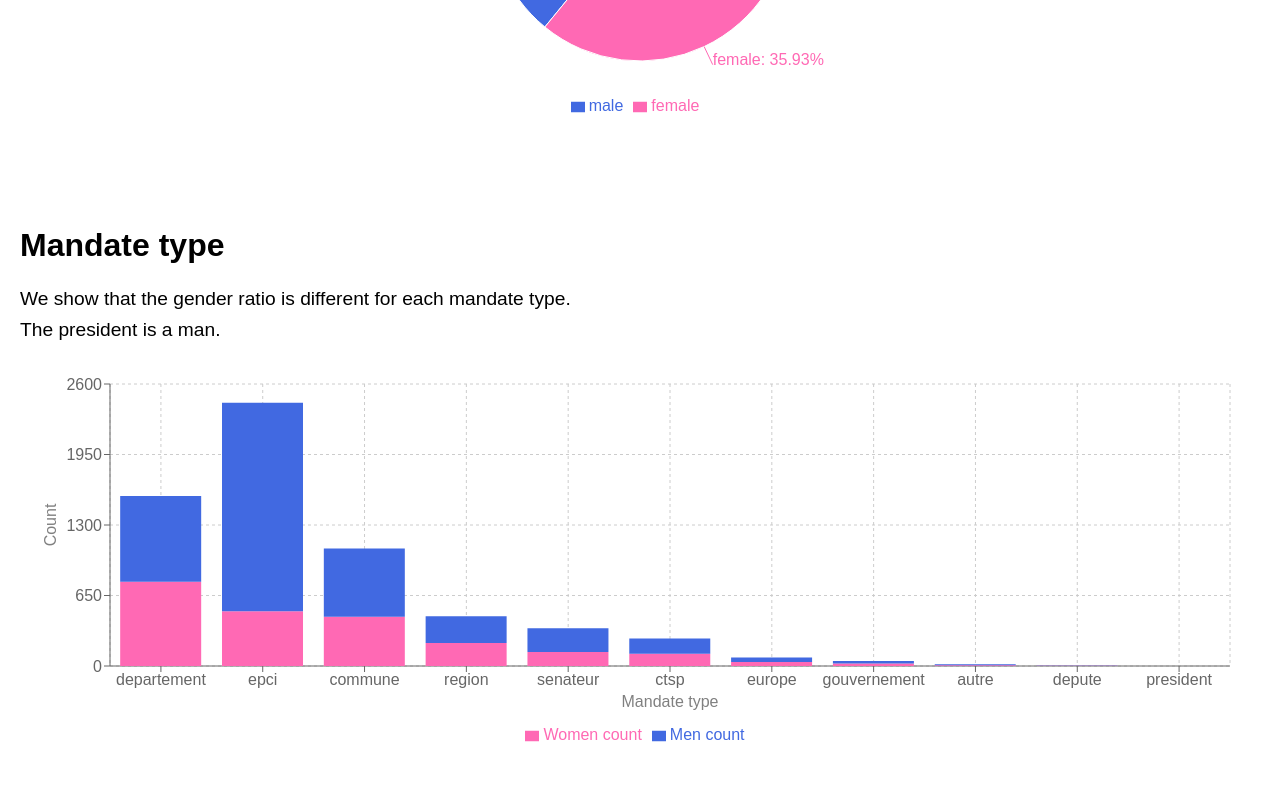
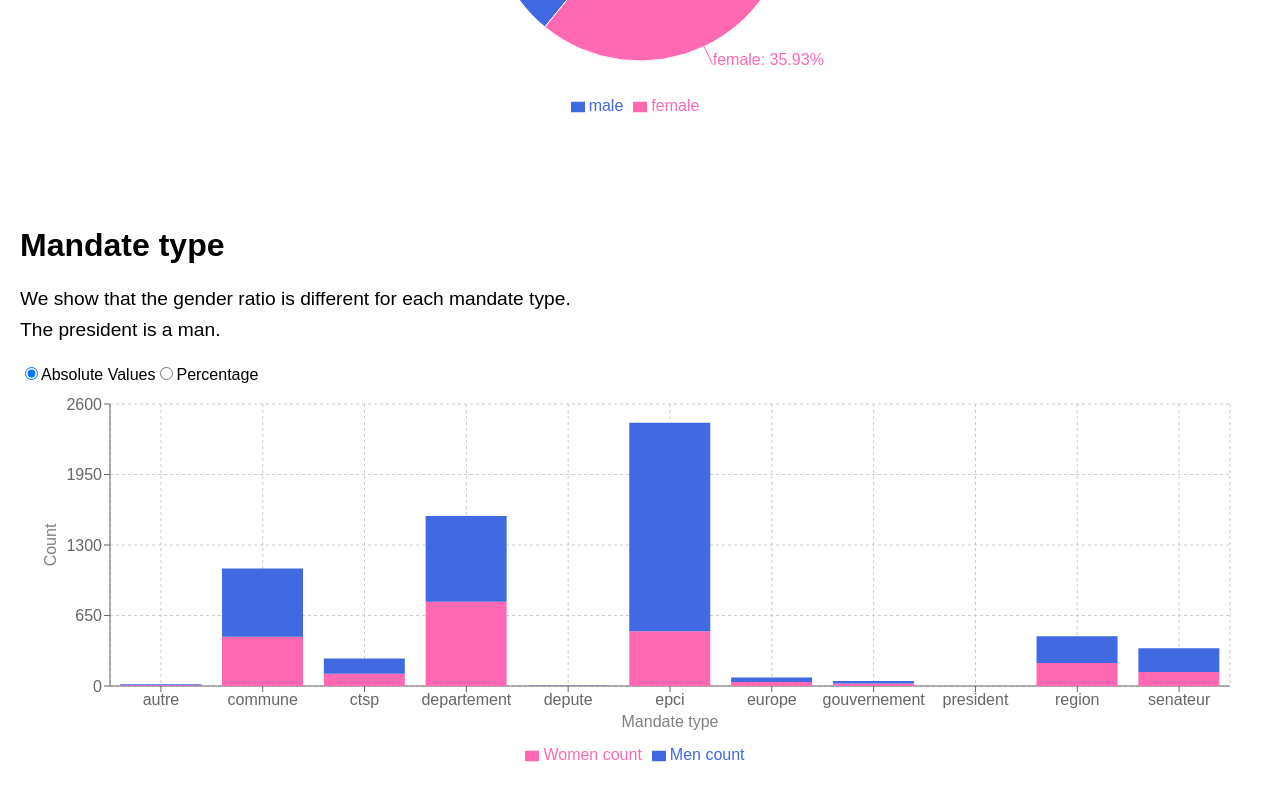
Before and after one commit to louispaulet/hatvp_reactjs_viz, a React (Create React App) app in the folder hatvp_viz/: page /hatvp_reactjs_viz/gender_equality in a window 1280 px wide. Shown: the part 1292-2092 px from the top of the page. Built offline with nearby package versions, Linux system fonts and the light colour scheme.

Commit message:
add radio button to switch to 100 percent bars on mandate type barplot

```diff
--- a/hatvp_viz/src/plots/gender_count_per_mandate_type.js
+++ b/hatvp_viz/src/plots/gender_count_per_mandate_type.js
@@ -3,6 +3,7 @@ import { BarChart, Bar, XAxis, YAxis, CartesianGrid, Tooltip, Legend, Responsive
 
 const GenderCountPerMandateType = () => {
   const [data, setData] = useState([]);
+  const [viewMode, setViewMode] = useState('absolute'); // 'absolute' or 'percentage'
 
   useEffect(() => {
     fetch('./datasets/gender_ratio_per_type_mandat.csv')
@@ -19,35 +20,75 @@ const GenderCountPerMandateType = () => {
           return obj;
         });
         setData(data);
-        console.log(data)
+        console.log(data);
       })
       .catch(error => {
         console.error('Error loading the CSV file:', error);
       });
   }, []);
 
-data.sort((a, b) => b.female_count - a.female_count);
+  const handleToggleChange = (event) => {
+    setViewMode(event.target.value);
+  };
 
+  const transformDataToPercentage = (data) => {
+    return data.map(item => {
+      const femaleCount = parseInt(item.female_count);
+      const maleCount = parseInt(item.male_count);
+      const totalCount = femaleCount + maleCount;
+      return {
+        ...item,
+        female_count: ((femaleCount / totalCount) * 100).toFixed(2),
+        male_count: ((maleCount / totalCount) * 100).toFixed(2)
+      };
+    });
+  };
+
+  const displayedData = viewMode === 'percentage' ? transformDataToPercentage(data) : data;
 
   return (
     <section className="App-section" id="surname_count">
       <h2>Mandate type</h2>
-      <p> We show that the gender ratio is different for each mandate type. <br/>
-      The president is a man. </p>
+      <p>We show that the gender ratio is different for each mandate type.<br/>
+      The president is a man.</p>
+      <div>
+        <label>
+          <input
+            type="radio"
+            value="absolute"
+            checked={viewMode === 'absolute'}
+            onChange={handleToggleChange}
+          />
+          Absolute Values
+        </label>
+        <label>
+          <input
+            type="radio"
+            value="percentage"
+            checked={viewMode === 'percentage'}
+            onChange={handleToggleChange}
+          />
+          Percentage
+        </label>
+      </div>
       <ResponsiveContainer width="100%" height={400}>
         <BarChart
           width={500}
           height={300}
-          data={data}
+          data={displayedData}
           margin={{
             top: 20, right: 30, left: 30, bottom: 20,
           }}
         >
           <CartesianGrid strokeDasharray="3 3" />
-          <XAxis dataKey="type_mandat"> <Label value={"Mandate type"} angle={0} dy={20} /> </XAxis>
-          <YAxis> <Label value={"Count"} angle={270} dx={-30} /> </YAxis>
+          <XAxis dataKey="type_mandat">
+            <Label value="Mandate type" angle={0} dy={20} />
+          </XAxis>
+          <YAxis>
+            <Label value="Count" angle={270} dx={-30} />
+          </YAxis>
           <Tooltip />
-          <Legend  verticalAlign="bottom" wrapperStyle={{ paddingTop: '30px' }} />
+          <Legend verticalAlign="bottom" wrapperStyle={{ paddingTop: '30px' }} />
           <Bar dataKey="female_count" stackId="a" fill="#ff69b4" name="Women count" />
           <Bar dataKey="male_count" stackId="a" fill="#4169e1" name="Men count" />
         </BarChart>
```
